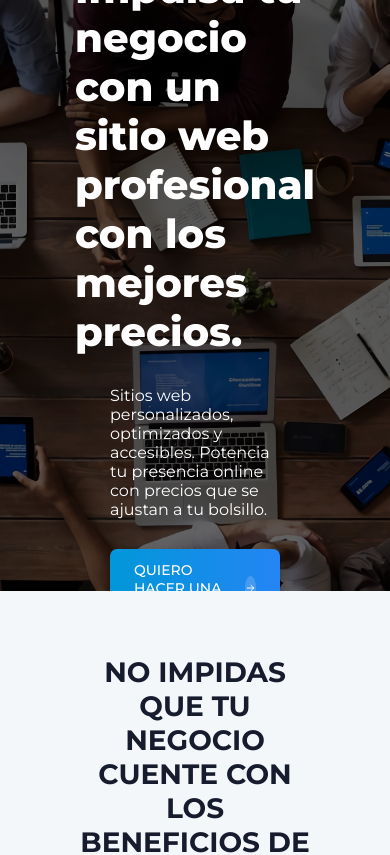
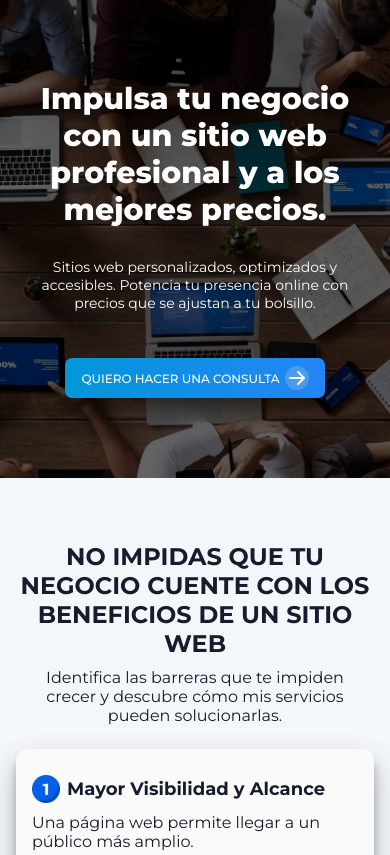
Before and after one commit to Juanicamuss21/Agencia-Digital, a React (Vite) app: page / in a window 390 px wide. Shown: the top 855 px of the page. Built offline with nearby package versions, Linux system fonts and the light colour scheme.

Commit message:
Adaptacion multiplatadorma a las secciones Home y Benefits

```diff
--- a/src/components/About/About.css
+++ b/src/components/About/About.css
@@ -4,20 +4,12 @@
 }
 
 .about-section-title {
-    /* outline: 3px solid red; */
     width: 60%;
     margin: auto;
     text-align: center;
     gap: 20px;
     color: var(--color-text);
-    /* gap: 1rem; */
 }
-
-/* .about-section h2{
-    font-size: 28px;
-    margin: auto;
-    text-transform: uppercase;
-} */
 
 .about-section-title p{
     padding: 10px;
@@ -34,7 +26,6 @@
     border-radius: 12px;
     background: #fafafa;
     box-shadow: 0 14px 28px rgba(0,0,0,0.25), 0 10px 10px rgba(0,0,0,0.22);
-    /* outline: 3px solid red; */
 }
 
 .img-about {
@@ -43,18 +34,17 @@
 }
 
 .description {
-    /* width: 50%; */
     display: flex;
     flex-direction: column;
     gap: 10px;
-    padding: 1rem;
     color: var(--color-text);
 }
 
 .description div {
     display: flex;
     align-items: center;
-    gap: 10px;
+    gap: 7px;
+    margin-top: 10px;
 }
 
 .icon-about {
@@ -65,12 +55,36 @@
 
 
 @media (max-width: 768px) {
+
+    .img-about {
+        display: none;
+    }
+
+    .about-section-title {
+        width: 80%;
+    }
+
     .about-col {
         width: 80%;
-        outline: 3px solid red;
     }
   }
 
   @media (max-width: 488px) {
 
+    .about-section {
+        padding: 4rem 1rem;
+    }
+
+    .about-section-title {
+        width: 100%;
+    }
+    .about-section-title h2 {
+        font-size: 24px;
+    }
+
+    .about-col {
+        width: 100%;
+        padding: 1rem;
+    }
+
   }
--- a/src/components/Contact/Contact.jsx
+++ b/src/components/Contact/Contact.jsx
@@ -35,8 +35,8 @@ const Contact = () => {
   return (
     <section id="contacto" className="section-contact">
       <div className='contact-container'>
-        <h2>Contacto</h2>
-        <p>Ante cualquier duda, ¡no dudes en contactarnos!</p>
+        <h2>Envianos un mensaje y nos pondremos en contacto</h2>
+        <p>¡Cuentanos tus necesidades y trabajemos en ello!</p>
       </div>
 
       <div className='contact-form'>
--- a/src/components/Home/Home.css
+++ b/src/components/Home/Home.css
@@ -1,15 +1,12 @@
 .home-section {
-    height: 70vh;
+    /* height: 70vh; */
     display: flex;
     justify-content: center;
     align-items: center;
-    /* background: url(../../assets/Hero-image.webp);
-    background-size: cover;
-    background-position: center;
-    background-repeat: no-repeat; */
     overflow: hidden;
     position: relative;
     color: #fff;
+    padding: 4rem 0;
 }
 
 .capa-blue {
@@ -48,7 +45,7 @@
     align-items: center;
     padding: 2rem;
     width: 60%;
-    /* text-align: center; */
+    text-align: center;
     gap: 30px;
     z-index: 1;
 }
@@ -81,28 +78,37 @@
 }
 
 @media (max-width: 1024px) {
-
+    .section-text {
+        width: 80%;
+    }
 
 }
 
 @media (max-width: 768px) {
-    .home-section {
-        height: 60vh;
-    }
-
-    .br-home {
-        display: none;
+    .section-text h1{
+        font-size: 34px;
     }
 
 }
 
 @media (max-width: 480px) {
-    .home-section {
-        height: 70vh;
+    .section-text h1{
+        font-size: 30px;
     }
 
-    .title-home h1{
-       font-size: 40px;
+    .section-text {
+        width: 100%;
+        padding: 1rem;
+    }
+
+    .btn-home {
+        font-size: 12px;
+        padding: .5rem 1rem;
+        margin-top: 1rem;
+    }
+
+    .title-description {
+        font-size: 14px;
     }
 
 }
--- a/src/components/Home/Home.jsx
+++ b/src/components/Home/Home.jsx
@@ -12,10 +12,9 @@ const Home = () => {
             <div className='col-1'>
 
                 <div className='section-text'>
-                    <div className='title-home'>
-                        <h1>Impulsa tu negocio con un sitio web profesional con los mejores precios.
-                        </h1>
-                    </div>
+                    <h1>
+                        Impulsa tu negocio con un sitio web profesional y a los mejores precios.
+                    </h1>
                     <p className='title-description'>
                     Sitios web personalizados, optimizados y accesibles. Potencia tu presencia online con precios que se ajustan a tu bolsillo.
                     </p>
--- a/src/components/Services/Services.css
+++ b/src/components/Services/Services.css
@@ -23,7 +23,7 @@
         display: flex;
         justify-content: center;
         gap: 2rem;
-        /* flex-wrap: wrap; */
+        flex-wrap: wrap;
         /* outline: 3px solid red; */
     }
 
--- a/src/index.css
+++ b/src/index.css
@@ -56,5 +56,22 @@ h3 {
 
 p {
   font-size: 16px;
-  font-weight: 400;
 }
+
+@media (max-width: 488px) {
+  h1 {
+    font-size: 30px;
+  }
+
+  h2 {
+    font-size: 24px;
+  }
+
+  h3 {
+    font-size: 18px;
+  }
+
+  p {
+    /* font-size: 14px; */
+  }
+}
```
